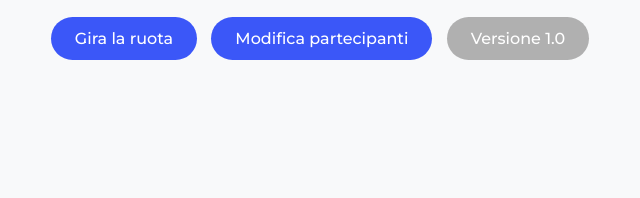
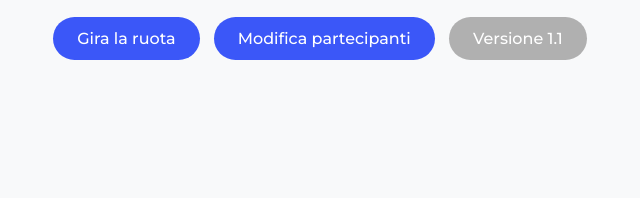
Before and after one commit to lollo21x/wheel, a website: page index.html in a window 1280 px wide. Shown: the part 599-797 px from the top of the page, 320-960 px from the left. Drawn offline with Linux system fonts and the light colour scheme.

Commit message:
Update index.html

```diff
--- a/index.html
+++ b/index.html
@@ -515,7 +515,7 @@
             <button id="spinButton">Gira la ruota</button>
             <button id="editButton">Modifica partecipanti</button>
             <button id="hideNumberButton">Nascondi partecipante uscito</button>
-            <button id="betaButton">Versione 1.0</button>
+            <button id="betaButton">Versione 1.1</button>
         </div>
     </div>
 
```
